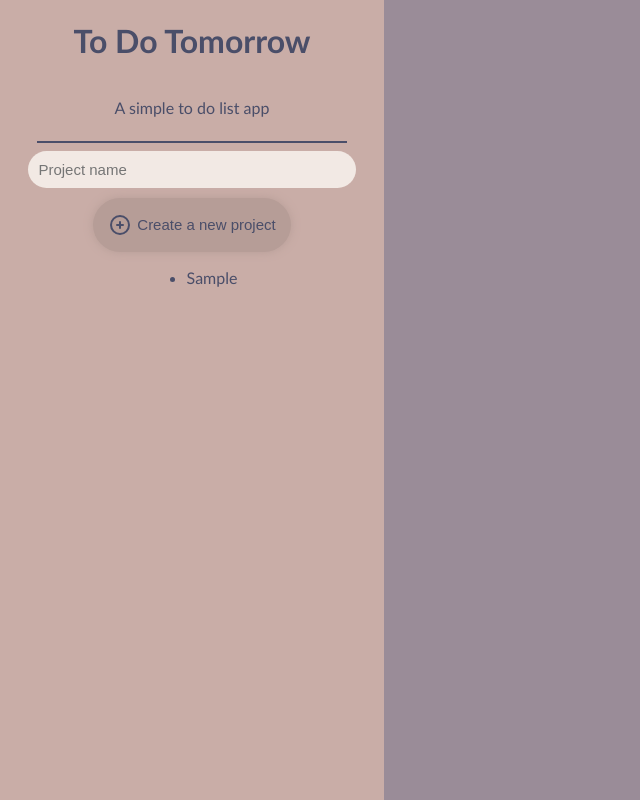
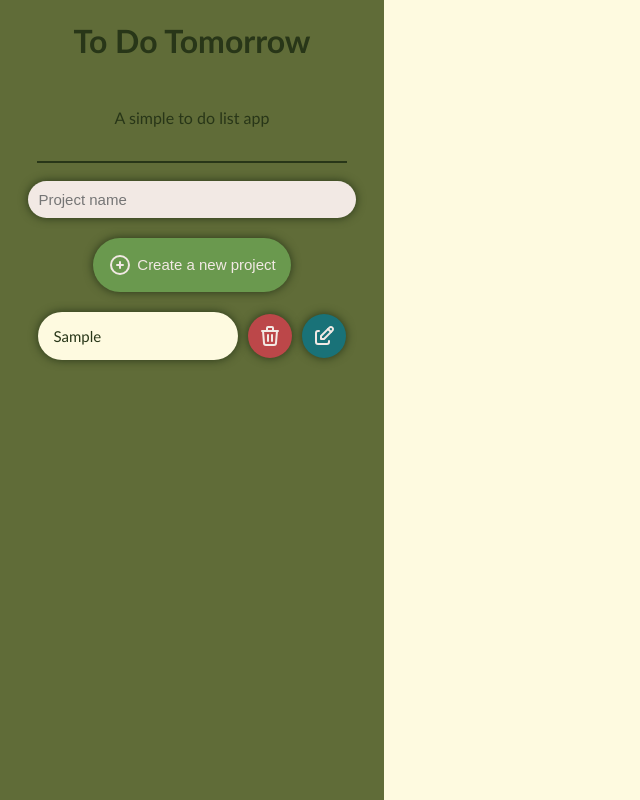
Before and after one commit to omar15hr/ToDoTomorrow, a React (Vite) app: page / in a window 1280 px wide. Both pictures are taken after typing "Sample" into the empty fields and a click on the button "Create a new project". Shown: the whole page, without its empty margins (0-640 px from the left). Built offline with nearby package versions, Linux system fonts and the light colour scheme.

Commit message:
cambio de estilos y añadidos los botones de eliminar los proyectos

```diff
--- /dev/null
+++ b/src/components/ProjectsList.tsx
@@ -0,0 +1,14 @@
+interface Project {
+  id: string;
+  name: string;
+}
+
+export function ProjectsList( { project }: { project: Project } ) {
+  return (
+    <div className="project-ul">
+      <div className="project-item">{project.name}</div>
+      <button className="delete-project-button"><svg  xmlns="http://www.w3.org/2000/svg"  width="24"  height="24"  viewBox="0 0 24 24"  fill="none"  stroke="currentColor"  stroke-width="2"  stroke-linecap="round"  stroke-linejoin="round"  className="icon icon-tabler icons-tabler-outline icon-tabler-trash"><path stroke="none" d="M0 0h24v24H0z" fill="none"/><path d="M4 7l16 0" /><path d="M10 11l0 6" /><path d="M14 11l0 6" /><path d="M5 7l1 12a2 2 0 0 0 2 2h8a2 2 0 0 0 2 -2l1 -12" /><path d="M9 7v-3a1 1 0 0 1 1 -1h4a1 1 0 0 1 1 1v3" /></svg></button>
+      <button className="update-project-button"><svg  xmlns="http://www.w3.org/2000/svg"  width="24"  height="24"  viewBox="0 0 24 24"  fill="none"  stroke="currentColor"  stroke-width="2"  stroke-linecap="round"  stroke-linejoin="round"  className="icon icon-tabler icons-tabler-outline icon-tabler-edit"><path stroke="none" d="M0 0h24v24H0z" fill="none"/><path d="M7 7h-1a2 2 0 0 0 -2 2v9a2 2 0 0 0 2 2h9a2 2 0 0 0 2 -2v-1" /><path d="M20.385 6.585a2.1 2.1 0 0 0 -2.97 -2.97l-8.415 8.385v3h3l8.385 -8.415z" /><path d="M16 5l3 3" /></svg></button>
+    </div>
+  )
+}
--- a/src/components/Sidebar.tsx
+++ b/src/components/Sidebar.tsx
@@ -3,6 +3,7 @@ import { useDispatch, useSelector } from "react-redux";
 import { RootState } from "../store/store";
 import { addNewProject } from "../store/projects/projectsSlice";
 import { v4 as uuidv4 } from 'uuid';
+import { ProjectsList } from "./ProjectsList";
 
 export function Sidebar() {
 
@@ -39,11 +40,11 @@ export function Sidebar() {
           Create a new project
         </button>
 
-        <ul>
-        {projects.map((project) => (
-          <li key={project.id}>{project.name}</li>
-        ))}
-      </ul>
+        <div className="project-list">
+          {projects.map((project) => (
+            <ProjectsList key={project.id} project={project} />
+          ))}
+        </div>
       </div>
     </div>
   )
--- a/src/index.css
+++ b/src/index.css
@@ -1,10 +1,10 @@
 body {
   margin: 0;
   font-family: 'Trebuchet MS', 'Lucida Sans Unicode', 'Lucida Grande', 'Lucida Sans', Arial, sans-serif;
-  color: #4a4e69;
+  color: #283618;
 }
 hr {
-  border: 1px solid #4a4e69;
+  border: 1px solid #283618;
   width: 80%;
 }
 .container {
@@ -13,22 +13,24 @@ hr {
   height: 100vh;
 }
 .sidebar {
-  background-color: #c9ada7;
+  background-color: #606c38;
   flex: 30%;
 }
 .content {
   flex: 70%;
-  background-color: #9a8c98;
+  background-color: #fefae0;
 }
 .sidebar-container {
   display: flex;
   flex-direction: column;
   align-items: center;
   height: 100%;
+  gap: 10px;
 }
 .create-project-button {
   display: flex;
-  background-color: #b69d97;
+  background-color: #6a994e;
+  color: #f2e9e4;
   border: none;
   cursor: pointer;
   padding: 15px;
@@ -36,12 +38,11 @@ hr {
   font-size: 15px;
   align-items: center;
   gap: 5px;
-  box-shadow: 0px 0px 10px #b69d97;
+  box-shadow: 0px 0px 10px #283618;
   margin-top: 10px;
-  color: #4a4e69;
 }
 .create-project-button:hover {
-  background-color: #a08a85;
+  background-color: #52773c;
 }
 .project-name-input {
   border: none;
@@ -49,9 +50,64 @@ hr {
   padding: 10px;
   border-radius: 30px;
   font-size: 15px;
-  color: #4a4e69;
+  color: #283618;
   width: 80%;
+  box-shadow: 0px 0px 10px #283618;
 }
 .project-name-input:focus {
   outline: none;
 }
+.project-ul {
+  display: flex;
+  flex-direction: row;
+  gap: 10px;
+  align-items: center;
+  justify-content: center;
+}
+.project-list {
+  display: flex;
+  flex-direction: column;
+  gap: 10px;
+  padding: 10px;
+  width: 80%;
+}
+.project-item {
+  background-color: #fefae0;
+  width: 80%;
+  border: none;
+  cursor: pointer;
+  padding: 15px;
+  border-radius: 30px;
+  font-size: 15px;
+  box-shadow: 0px 0px 10px #283618;
+  color: #283618;
+}
+.project-item:hover {
+  background-color: #ddd9c2;
+}
+.delete-project-button {
+  display: flex;
+  align-items: center;
+  background-color: #b69d97;
+  border: none;
+  cursor: pointer;
+  padding: 10px;
+  border-radius: 50px;
+  font-size: 15px;
+  box-shadow: 0px 0px 10px #283618;
+  color: #f2e9e4;
+  background-color: #bc4749;
+}
+.update-project-button {
+  display: flex;
+  align-items: center;
+  background-color: #b69d97;
+  border: none;
+  cursor: pointer;
+  padding: 10px;
+  border-radius: 50px;
+  font-size: 15px;
+  box-shadow: 0px 0px 10px #283618;
+  color: #f2e9e4;
+  background-color: #197278;
+}
```
